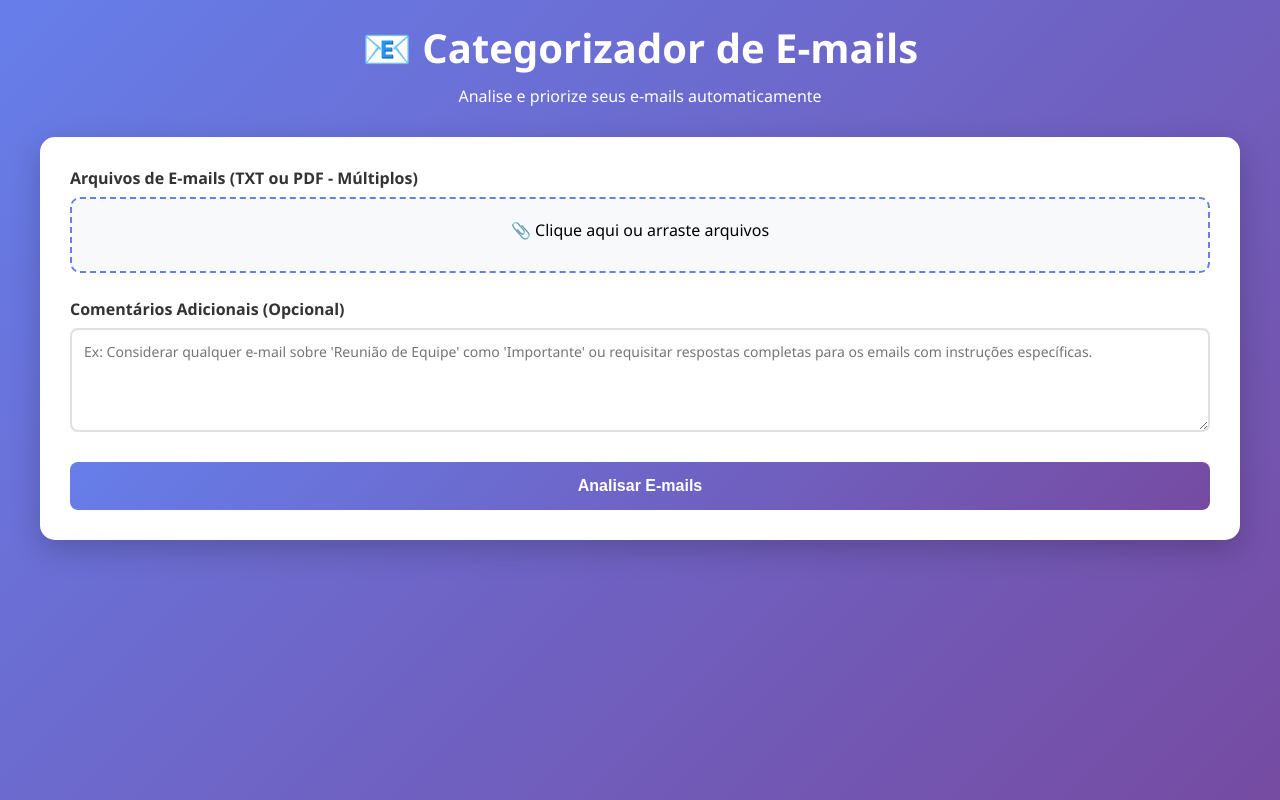
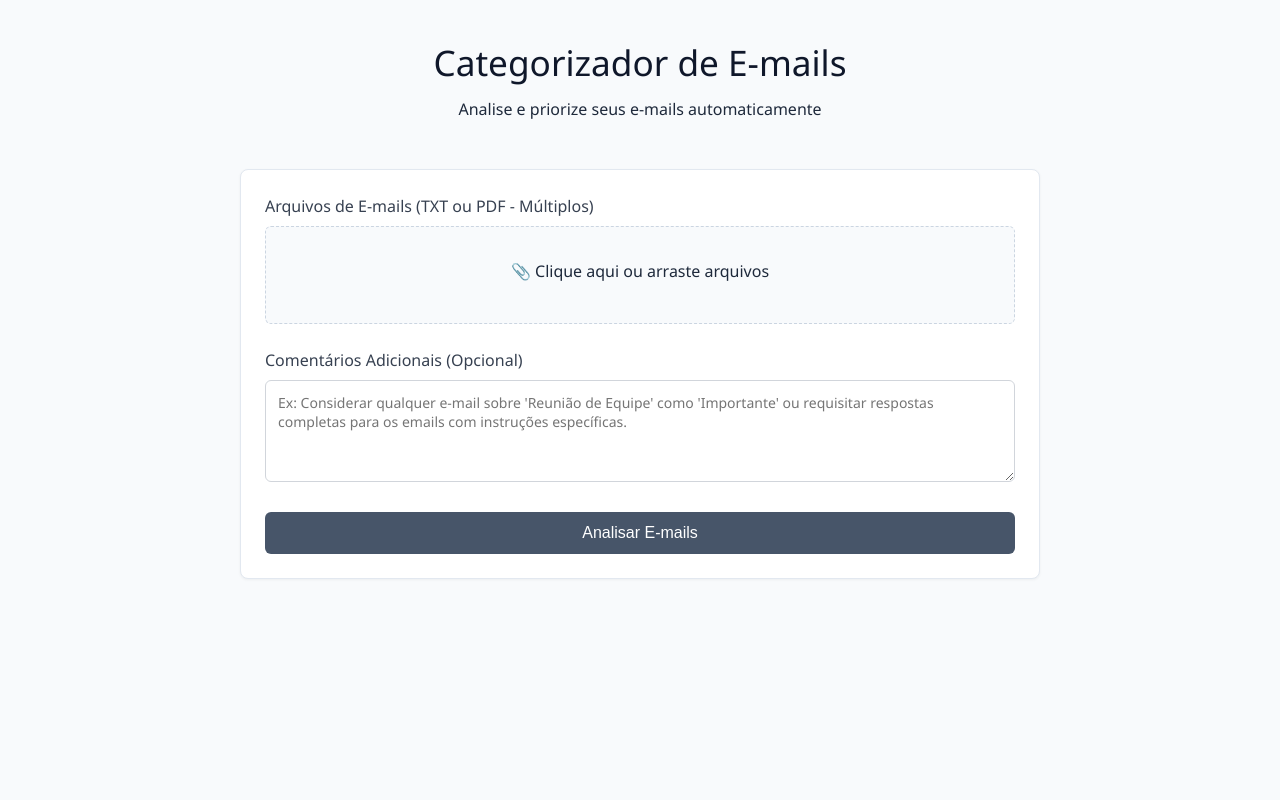
Before and after one commit to arthurhdr/classificador-de-emails, a Flask app: page / in a window 1280 px wide. Run offline with Flask 3, Linux system fonts and the light colour scheme.

Commit message:
design fix

```diff
--- a/static/style.css
+++ b/static/style.css
@@ -5,43 +5,47 @@
 }
 
 body {
-    font-family: 'Segoe UI', Tahoma, Geneva, Verdana, sans-serif;
-    background: linear-gradient(135deg, #667eea 0%, #764ba2 100%);
+    font-family: 'Segoe UI', system-ui, -apple-system, sans-serif;
+    background-color: #f8fafc;
+    color: #1e293b;
     min-height: 100vh;
     padding: 20px;
+    line-height: 1.5;
 }
 
 .container {
-    max-width: 1200px;
+    max-width: 800px;
     margin: 0 auto;
 }
 
 .header {
     text-align: center;
-    color: white;
-    margin-bottom: 30px;
+    margin-bottom: 2rem;
+    padding: 1rem;
 }
 
 .header h1 {
-    font-size: 2.5em;
-    margin-bottom: 10px;
+    font-size: 2.2em;
+    font-weight: 300;
+    color: #0f172a;
+    margin-bottom: 0.5rem;
 }
 
 .card {
     background: white;
-    border-radius: 15px;
-    padding: 30px;
-    box-shadow: 0 10px 30px rgba(0,0,0,0.2);
-    margin-bottom: 20px;
+    border: 1px solid #e2e8f0;
+    border-radius: 8px;
+    padding: 1.5rem;
+    margin-bottom: 1.5rem;
+    box-shadow: 0 1px 3px rgba(0,0,0,0.05);
 }
 
 .upload-section {
-    margin-bottom: 25px;
+    margin-bottom: 1.5rem;
 }
 
 .file-input-wrapper {
     position: relative;
-    display: inline-block;
     width: 100%;
 }
 
@@ -55,77 +59,74 @@ body {
 
 .file-input-label {
     display: block;
-    padding: 20px;
-    background: #f8f9fa;
-    border: 2px dashed #667eea;
-    border-radius: 10px;
+    padding: 2rem;
+    background: #f8fafc;
+    border: 1px dashed #cbd5e1;
+    border-radius: 6px;
     text-align: center;
     cursor: pointer;
-    transition: all 0.3s;
+    transition: border-color 0.2s;
 }
 
 .file-input-label:hover {
-    background: #e9ecef;
-    border-color: #764ba2;
+    border-color: #64748b;
 }
 
 .file-name {
-    margin-top: 10px;
-    color: #667eea;
-    font-weight: bold;
+    margin-top: 0.5rem;
+    color: #475569;
+    font-size: 0.9em;
 }
 
 label {
     display: block;
-    margin-bottom: 8px;
-    color: #333;
-    font-weight: 600;
+    margin-bottom: 0.5rem;
+    color: #374151;
+    font-weight: 500;
 }
 
 textarea {
     width: 100%;
-    padding: 12px;
-    border: 2px solid #e0e0e0;
-    border-radius: 8px;
+    padding: 0.75rem;
+    border: 1px solid #d1d5db;
+    border-radius: 6px;
     font-size: 14px;
     resize: vertical;
     font-family: inherit;
-    transition: border-color 0.3s;
+    background: #fff;
 }
 
 textarea:focus {
     outline: none;
-    border-color: #667eea;
+    border-color: #64748b;
 }
 
 .btn {
-    background: linear-gradient(135deg, #667eea 0%, #764ba2 100%);
+    background: #475569;
     color: white;
     border: none;
-    padding: 15px 40px;
-    font-size: 16px;
-    border-radius: 8px;
+    padding: 0.75rem 1.5rem;
+    font-size: 1rem;
+    border-radius: 6px;
     cursor: pointer;
-    transition: transform 0.2s, box-shadow 0.2s;
-    font-weight: 600;
+    font-weight: 500;
     width: 100%;
+    transition: background-color 0.2s;
 }
 
 .btn:hover {
-    transform: translateY(-2px);
-    box-shadow: 0 5px 20px rgba(102, 126, 234, 0.4);
+    background: #374151;
 }
 
 .btn:disabled {
-    opacity: 0.6;
+    opacity: 0.5;
     cursor: not-allowed;
-    transform: none;
 }
 
 .loading {
     display: none;
     text-align: center;
-    padding: 30px;
+    padding: 2rem;
 }
 
 .loading.active {
@@ -133,13 +134,13 @@ textarea:focus {
 }
 
 .spinner {
-    border: 4px solid #f3f3f3;
-    border-top: 4px solid #667eea;
+    border: 3px solid #e2e8f0;
+    border-top: 3px solid #475569;
     border-radius: 50%;
-    width: 50px;
-    height: 50px;
+    width: 40px;
+    height: 40px;
     animation: spin 1s linear infinite;
-    margin: 0 auto 15px;
+    margin: 0 auto 1rem;
 }
 
 @keyframes spin {
@@ -156,148 +157,108 @@ textarea:focus {
 }
 
 .email-item {
-    border: 2px solid #e0e0e0;
-    border-radius: 10px;
-    padding: 20px;
-    margin-bottom: 15px;
-    transition: all 0.3s;
-}
-
-.email-item:hover {
-    box-shadow: 0 5px 15px rgba(0,0,0,0.1);
+    border: 1px solid #e2e8f0;
+    border-radius: 6px;
+    padding: 1.25rem;
+    margin-bottom: 1rem;
+    background: #fff;
 }
 
 .email-item.importante {
-    border-left: 5px solid #dc3545;
-    background: #fff5f5;
+    border-left: 4px solid #dc2626;
 }
 
 .email-item.nao-importante {
-    border-left: 5px solid #28a745;
-    background: #f5fff8;
+    border-left: 4px solid #16a34a;
 }
 
 .email-header {
     display: flex;
     justify-content: space-between;
     align-items: center;
-    margin-bottom: 15px;
+    margin-bottom: 1rem;
 }
 
 .email-id {
-    font-weight: bold;
-    color: #333;
+    font-weight: 600;
+    color: #1e293b;
 }
 
 .badge {
-    padding: 6px 15px;
-    border-radius: 20px;
-    font-size: 12px;
-    font-weight: bold;
-    text-transform: uppercase;
+    padding: 0.25rem 0.75rem;
+    border-radius: 12px;
+    font-size: 0.75rem;
+    font-weight: 600;
 }
 
 .badge.importante {
-    background: #dc3545;
-    color: white;
+    background: #fef2f2;
+    color: #dc2626;
 }
 
 .badge.nao-importante {
-    background: #28a745;
-    color: white;
+    background: #f0fdf4;
+    color: #16a34a;
 }
 
 .email-content {
-    margin-bottom: 10px;
+    margin-bottom: 0.5rem;
 }
 
 .email-content h3 {
-    font-size: 14px;
-    color: #666;
-    margin-bottom: 5px;
+    font-size: 0.875rem;
+    color: #64748b;
+    margin-bottom: 0.25rem;
 }
 
 .email-content p {
-    color: #333;
+    color: #334155;
     line-height: 1.6;
 }
 
 .stats {
-    display: flex;
-    gap: 20px;
-    margin-bottom: 20px;
-    flex-wrap: wrap;
+    display: grid;
+    grid-template-columns: 1fr 1fr;
+    gap: 1rem;
+    margin-bottom: 1.5rem;
 }
 
 .stat-box {
-    flex: 1;
-    min-width: 200px;
-    padding: 20px;
-    border-radius: 10px;
+    padding: 1.25rem;
+    border-radius: 6px;
     text-align: center;
+    border: 1px solid #e2e8f0;
 }
 
 .stat-box.importante {
-    background: #fff5f5;
-    border: 2px solid #dc3545;
+    background: #fef2f2;
 }
 
 .stat-box.nao-importante {
-    background: #f5fff8;
-    border: 2px solid #28a745;
+    background: #f0fdf4;
 }
 
 .stat-number {
-    font-size: 2.5em;
-    font-weight: bold;
-    margin-bottom: 5px;
+    font-size: 2em;
+    font-weight: 300;
+    margin-bottom: 0.25rem;
 }
 
 .stat-label {
-    color: #666;
-    font-size: 14px;
+    color: #64748b;
+    font-size: 0.875rem;
 }
 
 .error-message {
-    background: #fff5f5;
-    border: 2px solid #dc3545;
-    color: #dc3545;
-    padding: 15px;
-    border-radius: 8px;
-    margin-bottom: 20px;
+    background: #fef2f2;
+    border: 1px solid #fecaca;
+    color: #dc2626;
+    padding: 1rem;
+    border-radius: 6px;
+    margin-bottom: 1rem;
     display: none;
 }
 
 .error-message.active {
     display: block;
 }
-
-.file-input-wrapper {
-    position: relative;
-    display: inline-block;
-    width: 100%;
-}
-
-.file-input-wrapper input[type="file"] {
-    position: absolute;
-    top: 0;
-    left: 0;
-    opacity: 0;
-    width: 100%;
-    height: 100%;
-    cursor: pointer;
-    z-index: 2;
-}
-
-.file-input-label {
-    display: block;
-    padding: 20px;
-    background: #f8f9fa;
-    border: 2px dashed #667eea;
-    border-radius: 10px;
-    text-align: center;
-    cursor: pointer;
-    transition: all 0.3s;
-    position: relative;
-    z-index: 1;
-}
--- a/templates/index.html
+++ b/templates/index.html
@@ -9,7 +9,7 @@
 <body>
     <div class="container">
         <div class="header">
-            <h1>📧 Categorizador de E-mails</h1>
+            <h1> Categorizador de E-mails</h1>
             <p>Analise e priorize seus e-mails automaticamente</p>
         </div>
 
```
